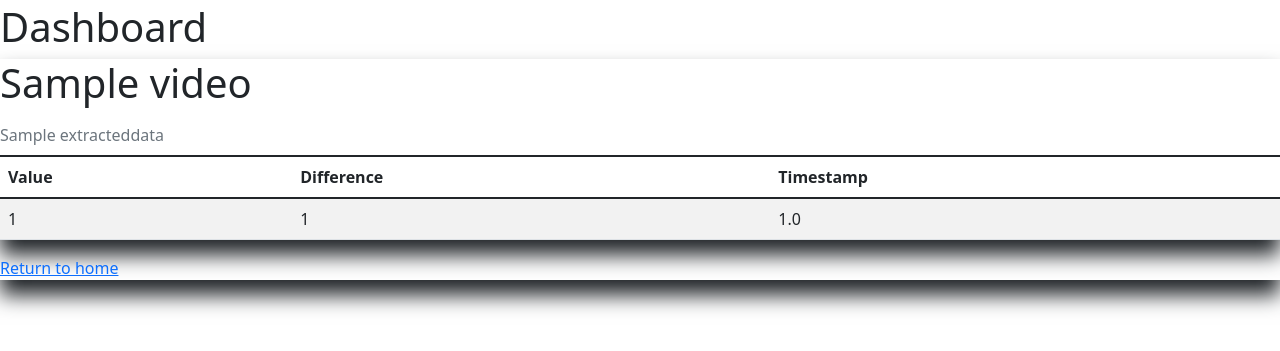
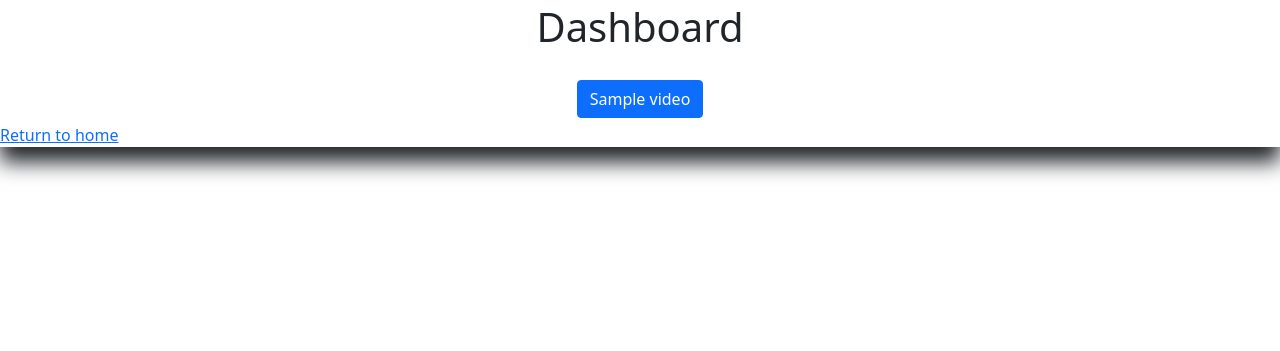
Before and after one commit to ZachLSoftware/OpticalRec, a Django app: page /main/dashboard in a window 1280 px wide. Shown: the part 103-454 px from the top of the page. Run offline with Django 4.2, Linux system fonts and the light colour scheme; a user stored in the database is signed in; tables that the repository leaves empty hold one stand-in row (values such as "Sample post").

Commit message:
Collapsable tables for data display complete

```diff
--- a/opticalrec/main/templates/dashboard.html
+++ b/opticalrec/main/templates/dashboard.html
@@ -1,21 +1,45 @@
 {% extends "base_template.html" %}
 {% block js %}
 {% load static %}
+{% load dict_lookup %}
 <link href="https://cdn.jsdelivr.net/npm/bootstrap@5.1.3/dist/css/bootstrap.min.css" rel="stylesheet">
 <script src="https://cdn.jsdelivr.net/npm/bootstrap@5.1.3/dist/js/bootstrap.bundle.min.js"></script>
 {% endblock %}
 {%block content%}
-<h1>Dashboard</h1>
+<div class='containter'>
+<h1 style="text-align:center">Dashboard</h1>
 {% if user.is_authenticated %}
-  <div class="content">
-    {% for vid in videos %}
-    <h1>{{vid}}</h1>
-      {% for key, value in data.items %}
-        {% for item in value%}
-          {% for k, v in item.items %}
-    <table class="table table-striped">
-      <caption style = "caption-side:top;">{{ k }}</caption>
+  <div class='row justify-content-center g-0 mx-0'>
+    {% for keybtn, valuebtn in data.items %}
+    <div class='col-2' style="width:auto; padding: 5px">
+    <button onclick='toggleView("div.{{keybtn}}")' class="btn btn-primary mt-3 dashboard level-1" id="{{keybtn}}">{{videos|keyvalue:keybtn}}</button> <br/>
+    </div>
+    {% endfor %}
+  </div>
+
+    {% for keybtn, valuebtn in data.items %}
+    <div class='row justify-content-center g-0 mx-0 collapse level-1 dashboard' id='div.{{keybtn}}'>
+      <h2 style="text-align:center">{{videos|keyvalue:keybtn}}</h2>
+      {% for i in valuebtn%}
+         {% for kbtn, vbtn in i.items %}
+        <div class='col-2' style="width:auto; padding: 5px">
+        <button onclick='toggleView("table.{{keybtn}}.{{kbtn}}")' class="btn btn-secondary mt-3 dashboard level-2" id="{{keybtn}}.{{kbtn}}">{{kbtn}}</button>
+        </div>
+
+        {% endfor %}
+
+    {% endfor %}
+  </div>
+    {% endfor %}
+
+
+
+    {% for key, value in data.items %}
+     {% for item in value %}
+      {% for k, v in item.items %}
+    <table class="table table-striped collapse level-2 dashboard" id="table.{{key}}.{{k}}">
       <thead>
+        <caption style="caption-side:top; text-align:center">{{k}}</caption>
         <tr>
           <th scope="col">Value</th>
           <th scope="col">Difference</th>
@@ -29,19 +53,49 @@
           <td> {{data.valueChange}}</td>
           <td> {{data.timeStamp}}</td>
         </tr>
-            {% endfor %}
+
           {% endfor %}
-        {% endfor %}
         {% endfor %}
       </tbody>
     </table>
+        {% endfor %}
+
+
     {% empty %}
     <h2>No Data Found</h2>
     {% endfor %}
 
+    <div id="javascript">
+      <script>
+        function toggleView(tbl) {
+          var x = document.getElementById(tbl);
+          var tables = document.getElementsByClassName('dashboard');
+
+          for(var i=0; i<tables.length; i++){
+            if (x.classList.contains('level-2') && tables[i].classList.contains('level-1')){
+              continue;
+              } else if (tables[i].tagName=='BUTTON'){
+                    if (x.id.includes(tables[i].id)){
+                      tables[i].classList.add('active');
+                    } else {
+                      tables[i].classList.remove('active');
+                    }
+              } else if (tables[i].id!=x.id){
+                  tables[i].classList.remove('show');
+
+          }
+        }
+          if (x.classList.contains('show')){
+            x.classList.remove('show');
+          } else{
+            x.classList.add('show');
+          }
+        }
+      </script>
   </div>
 {% else %}
   <p><a href="{% url 'profile' %}">You need to be logged in</a></p>
 {% endif %}
   <p><a href="{% url 'index' %}">Return to home</a></p>
 {% endblock %}
+</div>
--- /dev/null
+++ b/opticalrec/main/templatetags/dict_lookup.py
@@ -0,0 +1,6 @@
+from django import template
+
+register = template.Library()
+@register.filter
+def keyvalue(dict, key):
+    return dict[key]
--- a/opticalrec/main/views.py
+++ b/opticalrec/main/views.py
@@ -49,7 +49,7 @@ def delete_video(request, vid_id):
 @login_required
 def dashboard(request):
     context={
-        'videos' : []
+        'videos': {}
     }
     unsortedData = ExtractedData.objects.filter(user=request.user).order_by('-video_id')
     videos={}
@@ -75,7 +75,7 @@ def dashboard(request):
                         if data.label==label:
                             l[label].append(data)
     for vid in videos.keys():
-        context['videos'].append(Video.objects.get(id=vid).name)
+        context['videos'][vid]=Video.objects.get(id=vid).name
     context['data']=videos
     return render(request,"dashboard.html", context)
 
```
Also changed, not shown: opticalrec/main/templatetags/__init__.py (added).
